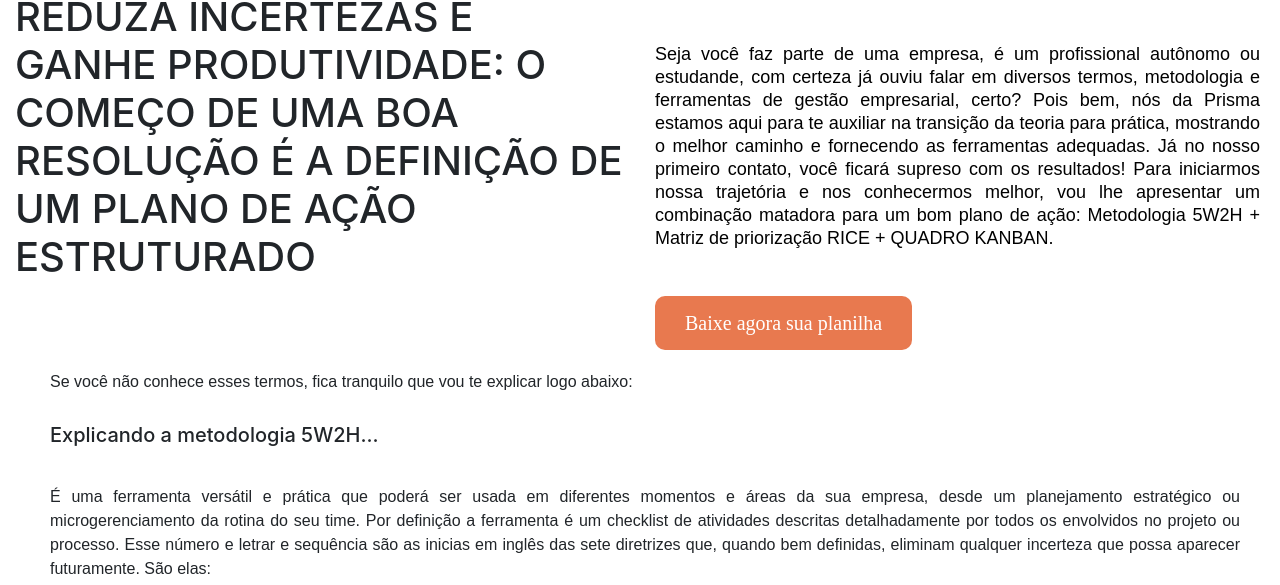
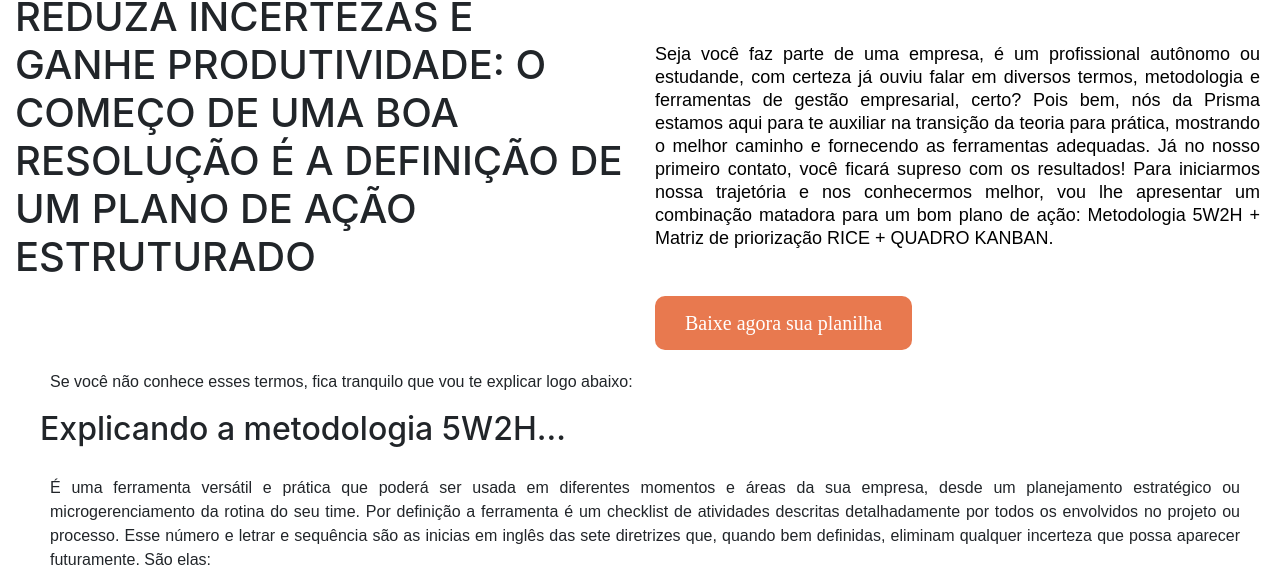
Before and after one commit to GabrielSM311/smtl2, a plain HTML site: page index.html in a window 1280 px wide. Shown: the part 187-772 px from the top of the page. Drawn offline with nearby package versions, Linux system fonts and the light colour scheme; a web font is replaced by a local one.

Commit message:
Update index.html

```diff
--- a/index.html
+++ b/index.html
@@ -94,7 +94,7 @@
             <div class="col-l2" id="section2text">
                 <p>
                     Se você não conhece esses termos, fica tranquilo que vou te explicar logo abaixo: </p>
-                <h4>Explicando a metodologia 5W2H...</h4>
+                <h2>Explicando a metodologia 5W2H...</h2>
                     <p>É uma ferramenta versátil e prática que poderá ser usada em diferentes momentos e áreas da sua empresa, desde um planejamento estratégico ou microgerenciamento da rotina do seu time. Por definição a ferramenta é um checklist de atividades descritas detalhadamente por todos os envolvidos no projeto ou processo. Esse número e letrar e sequência são as inicias em inglês das sete diretrizes que, quando bem definidas, eliminam qualquer incerteza que possa aparecer futuramente. São elas:
                 </p>
             </div>
```
